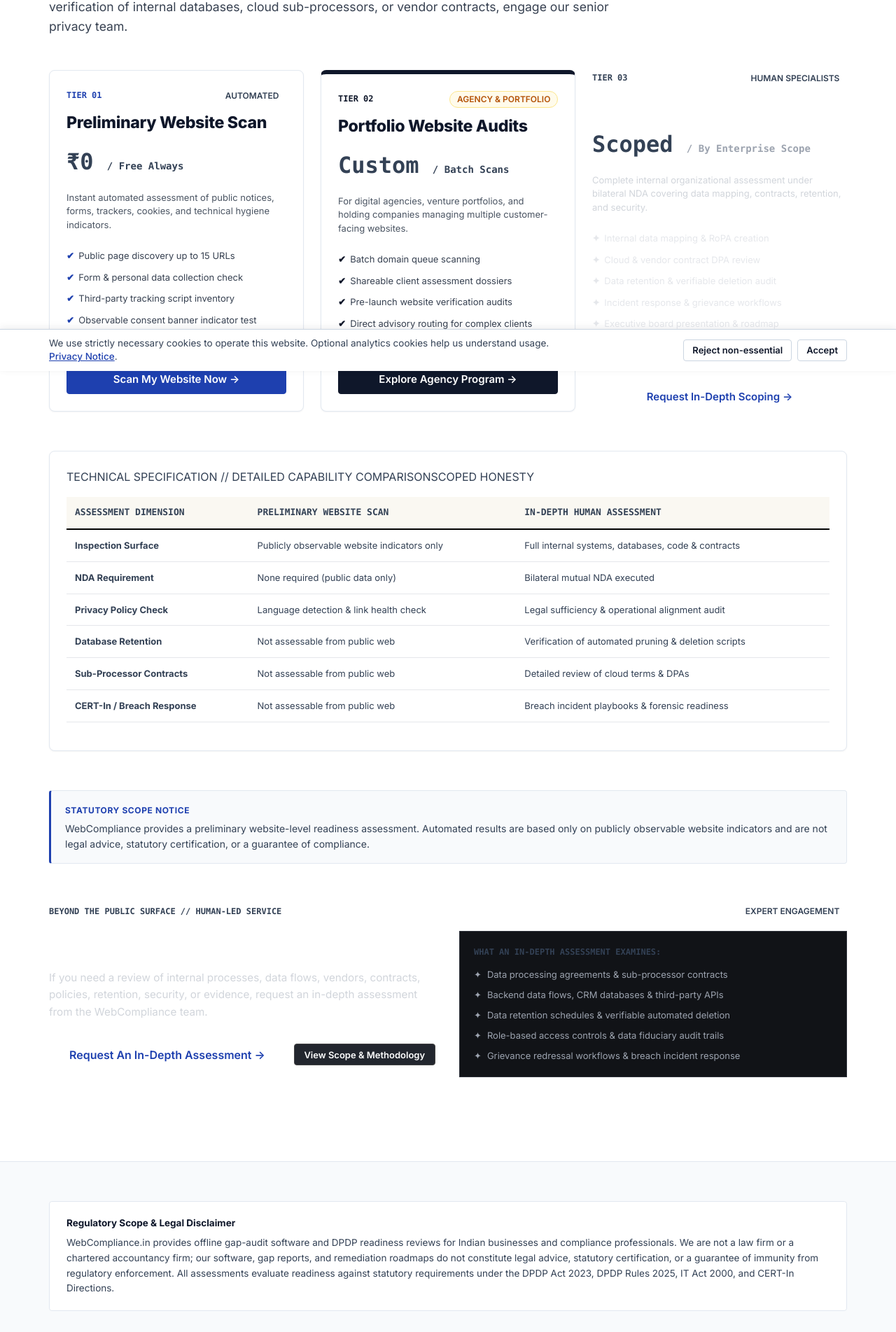
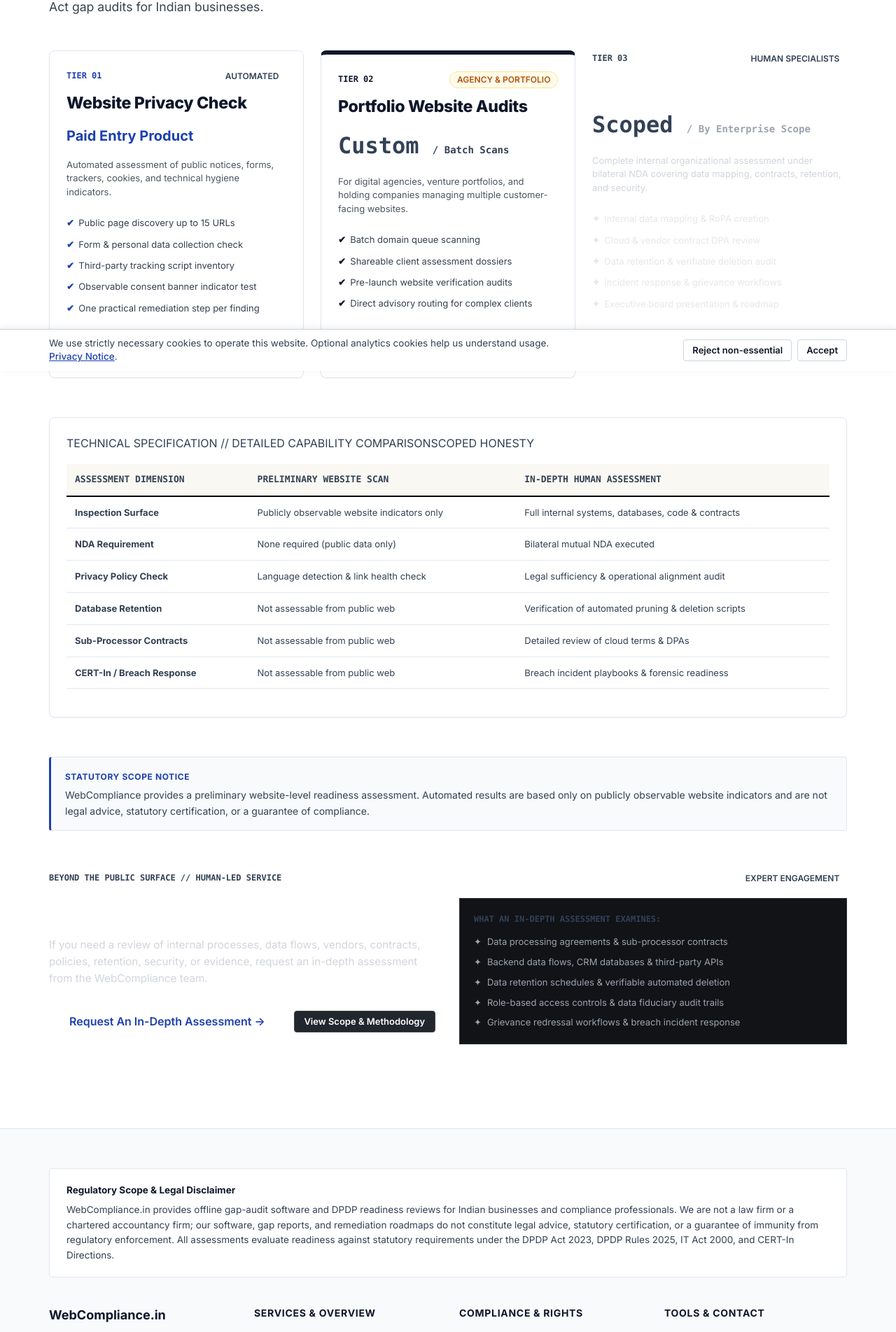
Before and after one commit to webitupofficial/WebCompliance.in, a Next.js app: page /pricing in a window 1280 px wide. Shown: the part 270-2173 px from the top of the page at 70% size. Built offline with nearby package versions, Linux system fonts and the light colour scheme.

Commit message:
Site: contact details and copy fixes

```diff
--- a/src/app/pricing/page.tsx
+++ b/src/app/pricing/page.tsx
@@ -5,7 +5,7 @@
 
 export const metadata: Metadata = {
   title: 'Pricing & Scope Comparison — WebCompliance.in',
-  description: 'Explore the scope of free preliminary website DPDP scans, multi-site agency evaluations, and expert-led in-depth organizational compliance assessments.',
+  description: 'Explore the scope of preliminary website DPDP checks, multi-site agency evaluations, and expert-led in-depth organizational compliance assessments.',
   alternates: {
     canonical: 'https://webcompliance.in/pricing',
   }
@@ -24,13 +24,13 @@
           Assessment Scope & Options
         </h1>
         <p style={{ fontSize: '1.1rem', color: '#374151', lineHeight: '1.6' }}>
-          WebCompliance begins with a free, safe public website readiness scan. When you need deeper verification of internal databases, cloud sub-processors, or vendor contracts, engage our senior privacy team.
+          WebCompliance offers preliminary website privacy checks as well as comprehensive on-site DPDP Act gap audits for Indian businesses.
         </p>
       </div>
 
       {/* Pricing Cards */}
       <div className="swiss-grid-3" style={{ marginBottom: '3.5rem', alignItems: 'stretch' }}>
-        {/* Tier 1: Free Public Scan */}
+        {/* Tier 1: Website Check */}
         <div className="dossier-panel" style={{ display: 'flex', flexDirection: 'column', justifyContent: 'space-between' }}>
           <div>
             <div style={{ display: 'flex', justifyContent: 'space-between', alignItems: 'center', marginBottom: '0.75rem' }}>
@@ -38,13 +38,13 @@
               <span className="badge badge-info">AUTOMATED</span>
             </div>
             <h2 style={{ fontSize: '1.45rem', fontWeight: 900, marginBottom: '0.5rem' }}>
-              Preliminary Website Scan
+              Website Privacy Check
             </h2>
-            <div style={{ fontSize: '2rem', fontWeight: 900, margin: '1rem 0' }} className="font-mono">
-              ₹0 <span style={{ fontSize: '0.875rem', fontWeight: 600, color: 'var(--color-slate)' }}>/ Free Always</span>
+            <div style={{ fontSize: '1.25rem', fontWeight: 700, margin: '1rem 0', color: 'var(--color-primary)' }}>
+              Paid Entry Product
             </div>
             <p style={{ fontSize: '0.8125rem', color: '#4B5563', marginBottom: '1.5rem', lineHeight: '1.5' }}>
-              Instant automated assessment of public notices, forms, trackers, cookies, and technical hygiene indicators.
+              Automated assessment of public notices, forms, trackers, cookies, and technical hygiene indicators.
             </p>
 
             <ul style={{ listStyle: 'none', display: 'flex', flexDirection: 'column', gap: '0.6rem', fontSize: '0.8125rem', color: '#374151', marginBottom: '1.5rem' }}>
@@ -71,8 +71,8 @@
             </ul>
           </div>
 
-          <Link href="/website-assessment" className="btn btn-primary" style={{ width: '100%' }}>
-            Scan My Website Now →
+          <Link href="/website-check" className="btn btn-primary" style={{ width: '100%' }}>
+            Check Website Privacy →
           </Link>
         </div>
 
--- a/src/app/resources/dpdp-website-checklist/page.tsx
+++ b/src/app/resources/dpdp-website-checklist/page.tsx
@@ -159,10 +159,10 @@
             Audit Your Website Against This Checklist In 60 Seconds
           </h3>
           <p style={{ fontSize: '0.875rem', color: '#4B5563', marginBottom: '1.25rem' }}>
-            Run the free WebCompliance preliminary scanner to inspect notices, forms, trackers, and hygiene automatically.
+            Run the WebCompliance preliminary check to inspect notices, forms, trackers, and hygiene automatically.
           </p>
-          <Link href="/website-assessment" className="btn btn-primary btn-lg">
-            Launch Website Scanner →
+          <Link href="/website-check" className="btn btn-primary btn-lg">
+            Launch Website Check →
           </Link>
         </div>
 
--- a/src/components/Footer.tsx
+++ b/src/components/Footer.tsx
@@ -85,8 +85,8 @@
             </div>
             <ul style={{ listStyle: 'none', display: 'flex', flexDirection: 'column', gap: '0.5rem', fontSize: '0.875rem' }}>
               <li>
-                <Link href="/scan" style={{ fontWeight: 600 }}>
-                  Free website privacy check
+                <Link href="/website-check" style={{ fontWeight: 600 }}>
+                  Website privacy check
                 </Link>
               </li>
               <li>
```
Also changed, not shown: src/app/page.tsx (+11 -15 lines), src/app/scan/page.tsx (+5 -5 lines).
